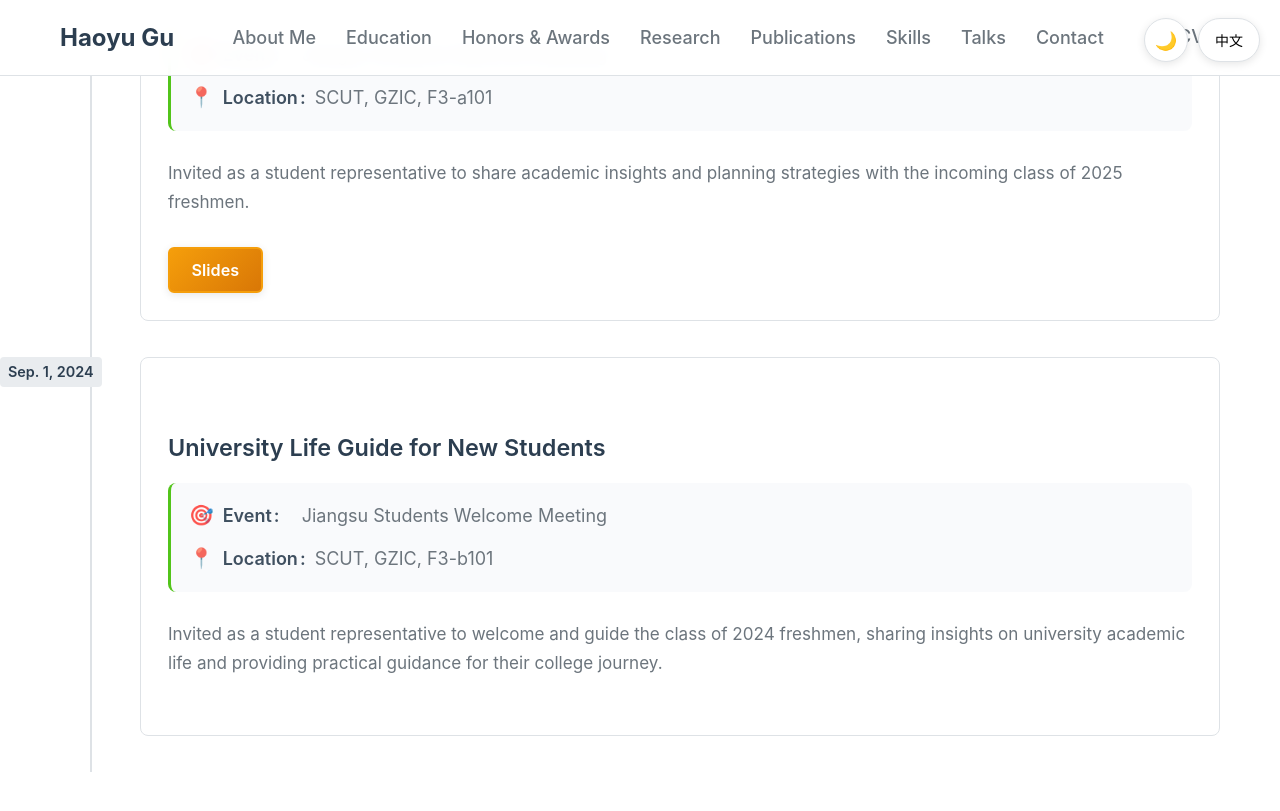
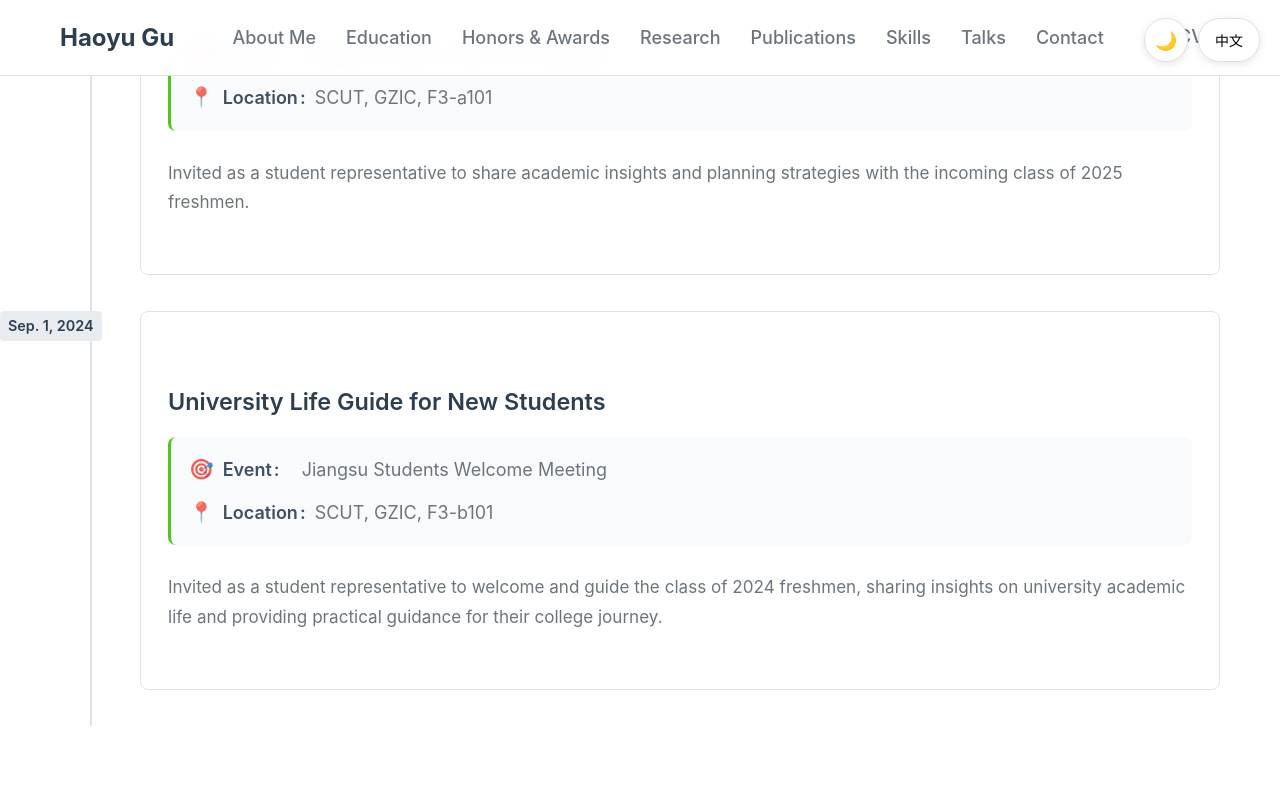
Before and after one commit to Haoyu-Gu/haoyu-gu.github.io, a Jekyll site: the page built from index.html, in a window 1280 px wide and 900 px high, scrolled down 11325 px. Shown: the top 811 px of the window. Built offline with Jekyll 4.4.1, drawn with Linux system fonts in a browser that asks for light colours.

Commit message:
删除讲稿按钮

```diff
--- a/index.html
+++ b/index.html
@@ -371,9 +371,6 @@ title: "Haoyu Gu - Personal Portfolio"
         <p class="talk-description" data-lang='{"en": "Invited as a student representative to share academic insights and planning strategies with the incoming class of 2025 freshmen.", "zh": "受邀参加新生见面会，作为学生代表向25级新生分享大学学业方面的心得以及规划。"}'>
           Invited as a student representative to share academic insights and planning strategies with the incoming class of 2025 freshmen.
         </p>
-        <div class="talk-actions">
-          <a href="/files/江苏学生会.pdf" class="talk-btn" target="_blank" data-lang='{"en": "Slides", "zh": "讲稿"}'>Slides</a>
-        </div>
       </div>
     </div>
 
```
